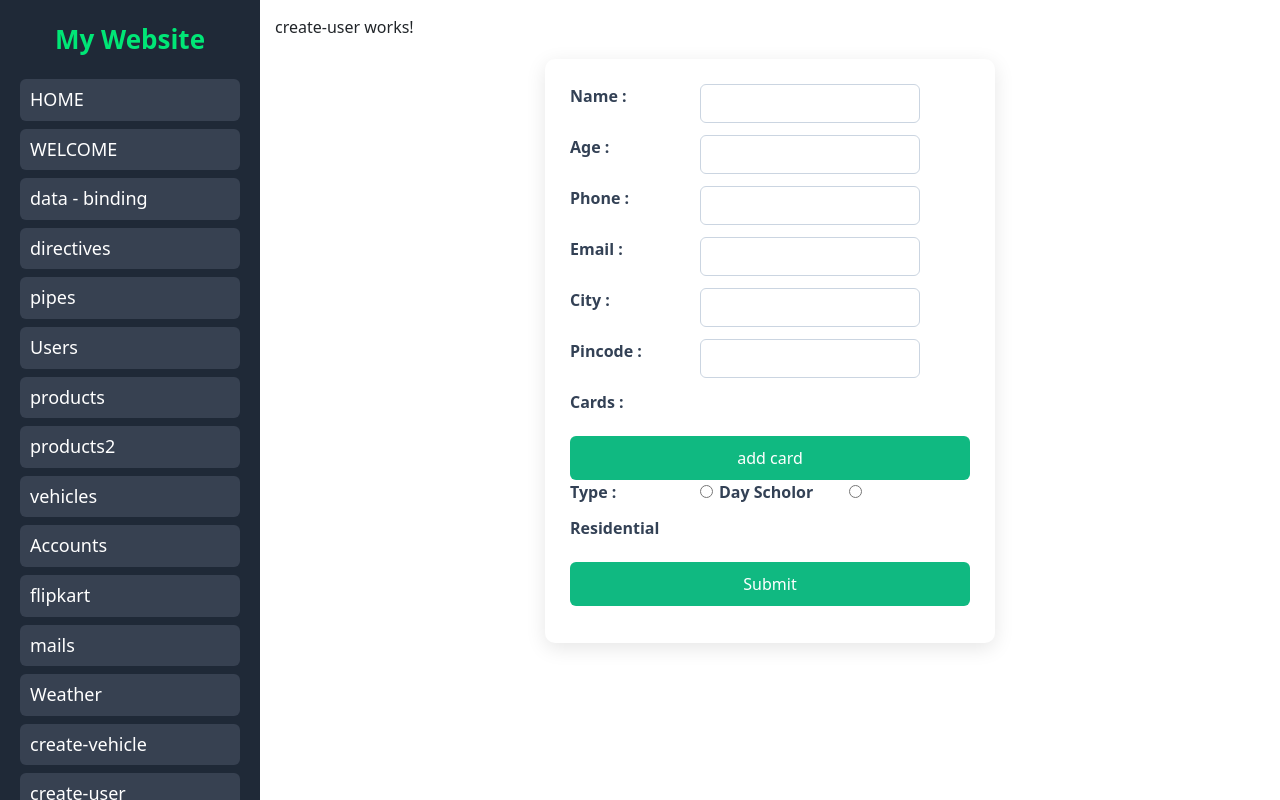
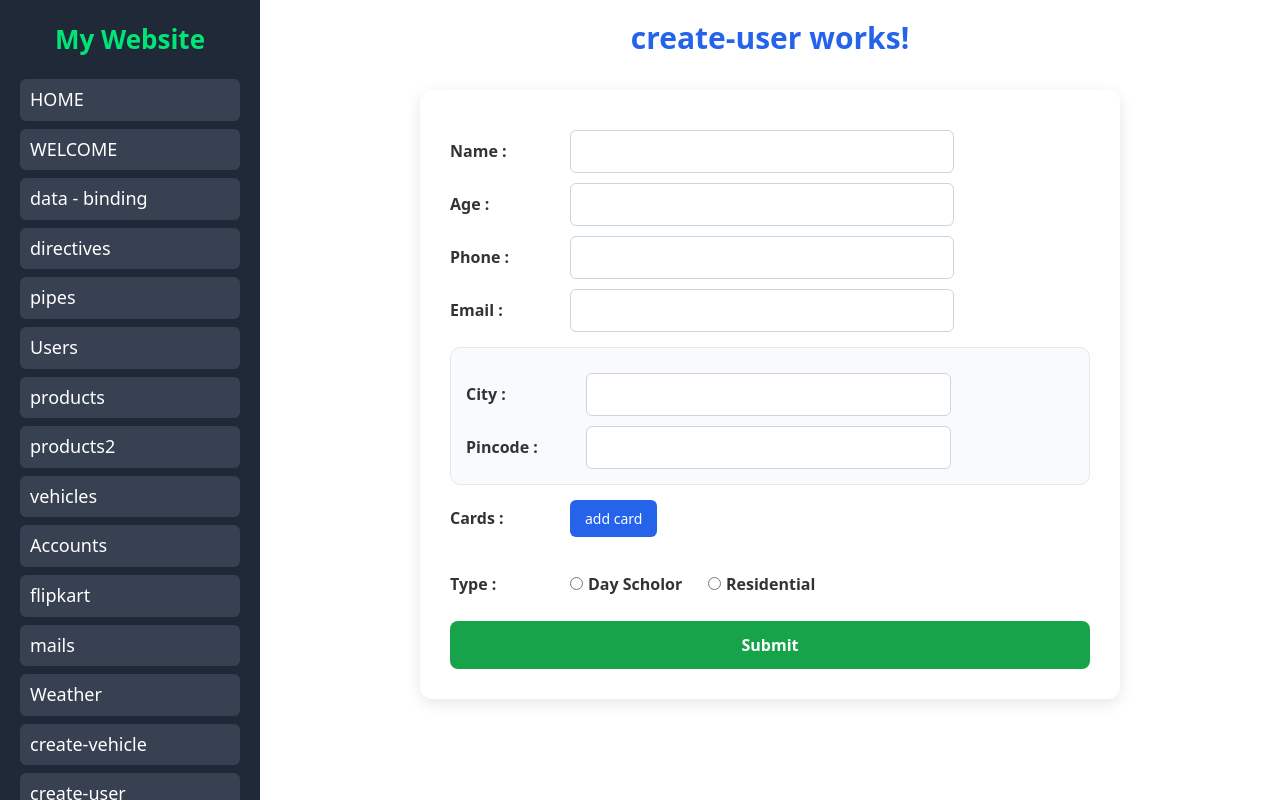
Before and after one commit to siva20510/my-app, an Angular app: page /dashboard/create-user in a window 1280 px wide. Built offline with nearby package versions, Linux system fonts and the light colour scheme; sample sign-in values are in the browser's storage.

Commit message:
form validators

```diff
--- a/src/app/create-user/create-user.component.css
+++ b/src/app/create-user/create-user.component.css
@@ -1,175 +1,161 @@
-/* Page */
+/* page background */
 body {
-  font-family: Arial, sans-serif;
-  background: #f1f5f9;
-  margin: 0;
-  padding: 0;
+  background: #f4f7fb;
+  font-family: Arial, Helvetica, sans-serif;
 }
 
-/* Title */
-h1 {
+/* heading */
+p:first-child {
   text-align: center;
-  margin: 20px 0;
-  color: #1e293b;
+  font-size: 30px;
+  font-weight: bold;
+  color: #2563eb;
+  margin-bottom: 25px;
 }
 
-/* Form container */
+/* form container */
 form {
-  width: 450px;
-  margin: 20px auto;
-  padding: 25px;
-  background: white;
-  border-radius: 10px;
-  box-shadow: 0 5px 20px rgba(0,0,0,0.1);
+  width: 700px;
+  margin: 30px auto;
+  background: #ffffff;
+  padding: 30px;
+  border-radius: 12px;
+  box-shadow: 0 4px 15px rgba(0, 0, 0, 0.1);
 }
 
-/* Labels */
+/* labels */
 label {
   display: inline-block;
-  width: 130px;
-  margin-bottom: 12px;
+  width: 120px;
+  margin-top: 15px;
   font-weight: 600;
-  color: #334155;
-  vertical-align: top;
+  color: #333;
 }
 
-/* Common styles for all form fields */
-input,
-select,
-textarea {
-  padding: 8px 10px;
+/* inputs */
+input[type="text"],
+input[type="number"],
+input[type="email"] {
+  width: 60%;
+  padding: 10px;
+  margin-top: 10px;
   border: 1px solid #cbd5e1;
   border-radius: 6px;
   outline: none;
   transition: 0.3s;
   font-size: 14px;
-  margin-bottom: 12px;
 }
 
-/* Text based inputs */
-input[type="text"],
-input[type="email"],
-input[type="password"],
-input[type="number"],
-input[type="tel"],
-input[type="url"],
-input[type="search"],
-input[type="date"],
-input[type="datetime-local"],
-input[type="month"],
-input[type="week"],
-input[type="time"],
-input[type="color"],
-input[type="file"],
-input[type="range"],
-input[type="hidden"],
-input[type="image"],
-input[type="reset"],
-input[type="button"],
-input[type="submit"],
-select,
-textarea {
-  width: 220px;
+/* input focus */
+input:focus {
+  border-color: #2563eb;
+  box-shadow: 0 0 5px rgba(37, 99, 235, 0.4);
 }
 
-/* Textarea */
-textarea {
-  resize: vertical;
-  min-height: 80px;
+/* validation messages */
+p.ng-invalid,
+div p {
+  color: red;
+  font-size: 13px;
+  margin-left: 125px;
+  margin-top: 4px;
 }
 
-/* Focus effect */
-input:focus,
-select:focus,
-textarea:focus {
-  border-color: #3b82f6;
-  box-shadow: 0 0 5px rgba(59,130,246,0.3);
+/* radio buttons */
+input[type="radio"] {
+  margin-top: 20px;
+  margin-right: 5px;
 }
 
-/* Radio and checkbox */
-input[type="radio"],
-input[type="checkbox"] {
-  width: auto;
-  margin-right: 6px;
+/* buttons */
+button {
+  padding: 8px 15px;
+  margin-top: 15px;
+  border: none;
+  border-radius: 6px;
+  background: #2563eb;
+  color: white;
   cursor: pointer;
+  transition: 0.3s;
+  font-size: 14px;
 }
 
-/* File input */
-input[type="file"] {
-  background: #f8fafc;
-  cursor: pointer;
+button:hover {
+  background: #1d4ed8;
 }
 
-/* Color input */
-input[type="color"] {
-  height: 40px;
-  padding: 2px;
-  cursor: pointer;
+/* delete button */
+button:last-child {
+  background: #dc2626;
 }
 
-/* Range input */
-input[type="range"] {
-  cursor: pointer;
+button:last-child:hover {
+  background: #b91c1c;
 }
 
-/* Buttons */
-input[type="submit"],
-input[type="reset"],
-input[type="button"],
-button {
-  width: 100%;
-  padding: 10px;
-  background: #10b981;
-  color: white;
-  border: none;
-  border-radius: 6px;
-  cursor: pointer;
-  font-size: 16px;
-  transition: 0.3s;
-  margin-top: 10px;
+/* card section */
+[formarrayname="cards"] {
+  margin-top: 20px;
 }
 
-/* Hover effect */
-input[type="submit"]:hover,
-input[type="reset"]:hover,
-input[type="button"]:hover,
-button:hover {
-  background: #059669;
+[formgroupname] {
+  background: #f8fafc;
+  padding: 15px;
+  margin-top: 15px;
+  border-radius: 10px;
+  border: 1px solid #e2e8f0;
 }
 
-/* Disabled fields */
-input:disabled,
-select:disabled,
-textarea:disabled {
-  background: #e2e8f0;
-  cursor: not-allowed;
+/* card heading */
+h4 {
+  color: #2563eb;
+  margin-bottom: 10px;
 }
 
-/* Placeholder */
-::placeholder {
-  color: #94a3b8;
+/* hr line */
+hr {
+  margin-top: 15px;
+  border: none;
+  border-top: 1px solid #d1d5db;
 }
 
-/* Checkbox & radio group */
-.form-group {
-  margin-bottom: 15px;
+/* submit button */
+input[type="submit"] {
+  width: 100%;
+  margin-top: 25px;
+  padding: 12px;
+  border: none;
+  border-radius: 8px;
+  background: #16a34a;
+  color: white;
+  font-size: 16px;
+  font-weight: bold;
+  cursor: pointer;
+  transition: 0.3s;
 }
 
-/* Responsive */
-@media (max-width: 500px) {
+input[type="submit"]:hover {
+  background: #15803d;
+}
+
+/* responsive */
+@media screen and (max-width: 768px) {
   form {
-    width: 90%;
+    width: 95%;
+    padding: 20px;
   }
 
   label {
-    display: block;
     width: 100%;
-    margin-bottom: 5px;
   }
 
-  input,
-  select,
-  textarea {
-    width: 100% !important;
+  input[type="text"],
+  input[type="number"],
+  input[type="email"] {
+    width: 100%;
+  }
+
+  div p {
+    margin-left: 0;
   }
 }
--- a/src/app/create-user/create-user.component.html
+++ b/src/app/create-user/create-user.component.html
@@ -1,25 +1,82 @@
 <p>create-user works!</p>
 
 <form [formGroup]="userForm" (ngSubmit)="submit()">
+
   <label for="">Name :</label>
   <input type="text" formControlName="name" />
   <br />
+  <div *ngIf="userForm.get('name')?.touched && userForm.get('name')?.invalid">
+    <p *ngIf="userForm.get('name')?.errors?.['required']">Name is required</p>
+    <p *ngIf="userForm.get('name')?.errors?.['minlength']">Min 3 characters</p>
+    <p *ngIf="userForm.get('name')?.errors?.['maxlength']">Min 10 characters</p>
+  </div>
+
   <label for="">Age :</label>
   <input type="text" formControlName="age" />
   <br />
+  <div *ngIf="userForm.get('age')?.touched && userForm.get('age')?.invalid">
+    <p *ngIf="userForm.get('age')?.errors?.['required']">age is required</p>
+    <p *ngIf="userForm.get('age')?.errors?.['min']">Age should above 0</p>
+    <p *ngIf="userForm.get('age')?.errors?.['max']">Age should be below 999</p>
+  </div>
+
   <label for="">Phone :</label>
   <input type="number" formControlName="phone" />
   <br />
+  <div *ngIf="userForm.get('phone')?.touched && userForm.get('phone')?.invalid">
+    <p *ngIf="userForm.get('phone')?.errors?.['required']">phone is required</p>
+    <p *ngIf="userForm.get('phone')?.errors?.['min']">
+      Ph no should be 10 digits
+    </p>
+    <p *ngIf="userForm.get('phone')?.errors?.['max']">
+      Ph no should be 10 digits
+    </p>
+  </div>
+
   <label for="">Email :</label>
   <input type="email" formControlName="email" />
   <br />
+  <div *ngIf="userForm.get('email')?.touched && userForm.get('email')?.invalid">
+    <p *ngIf="userForm.get('email')?.errors?.['required']">email is required</p>
+  </div>
+
   <div formGroupName="address">
+
     <label for="">City :</label>
     <input type="text" formControlName="city" />
     <br />
+    <div
+      *ngIf="
+        userForm.get('address')?.get('city')?.touched &&
+        userForm.get('address')?.get('city')?.invalid
+      "
+    >
+      <p *ngIf="userForm.get('address')?.get('city')?.errors?.['required']">
+        city is required
+      </p>
+    </div>
+
     <label for="">Pincode :</label>
     <input type="text" formControlName="pincode" />
     <br />
+    <div
+      *ngIf="
+        userForm.get('address')?.get('pincode')?.touched &&
+        userForm.get('address')?.get('pincode')?.invalid
+      "
+    >
+      <p *ngIf="userForm.get('address')?.get('pincode')?.errors?.['required']">
+        pincode is required
+      </p>
+
+      <p *ngIf="userForm.get('address')?.get('pincode')?.errors?.['min']">
+        pincode should be 6 digits
+      </p>
+
+      <p *ngIf="userForm.get('address')?.get('pincode')?.errors?.['max']">
+        pincode should be 6 digits
+      </p>
+    </div>
   </div>
 
   <label for="">Cards :</label>
@@ -33,14 +90,23 @@
         <label for="">number :</label>
         <input type="text" formControlName="number" />
         <br />
+        <div *ngIf="cardFormArray.controls[i]?.get('number')?.touched && cardFormArray.controls[i]?.get('number')?.invalid">
+          <p *ngIf="cardFormArray.controls[i]?.get('number')?.errors?.['required']">Card number is required</p>
+        </div>
 
         <label for="">name :</label>
         <input type="text" formControlName="name" />
         <br />
+        <div *ngIf="cardFormArray.controls[i]?.get('name')?.touched && cardFormArray.controls[i]?.get('name')?.invalid">
+          <p *ngIf="cardFormArray.controls[i]?.get('name')?.errors?.['required']">Card name is required</p>
+        </div>
 
         <label for="">cvv :</label>
         <input type="text" formControlName="cvv" />
         <br />
+        <div *ngIf="cardFormArray.controls[i]?.get('cvv')?.touched && cardFormArray.controls[i]?.get('cvv')?.invalid">
+          <p *ngIf="cardFormArray.controls[i]?.get('cvv')?.errors?.['required']">Card cvv is required</p>
+        </div>
 
         <button (click)="deleteCard(i)">delete</button>
         <hr />
@@ -50,21 +116,44 @@
 
   <label for="">Type : </label>
   <input type="radio" name="type" value="dayScholor" formControlName="type" />
+
   <label for="">Day Scholor </label>
   <input type="radio" name="type" value="residential" formControlName="type" />
+
   <label for="">Residential </label>
   <br />
 
-<!-- if condition to check whether it is dayscholor or residential -->
+  <!-- if condition to check whether it is dayscholor or residential -->
   <div *ngIf="userForm.get('type')?.value === 'dayScholor'">
+
     <label for="">Bus fee</label>
     <input type="number" formControlName="busFee" />
     <br />
+    <div
+      *ngIf="userForm.get('busFee')?.touched && userForm.get('busFee')?.invalid"
+    >
+      <p *ngIf="userForm.get('busFee')?.errors?.['required']">
+        busFee is required
+      </p>
+      <p *ngIf="userForm.get('busFee')?.errors?.['min']">
+        busFee Should be above 0
+      </p>
+    </div>
   </div>
+
   <div *ngIf="userForm.get('type')?.value === 'residential'">
     <label for="">hostel fee</label>
     <input type="number" formControlName="hostelFee" />
     <br />
+    <div
+      *ngIf="
+        userForm.get('hostelFee')?.touched && userForm.get('hostelFee')?.invalid
+      "
+    >
+      <p *ngIf="userForm.get('hostelFee')?.errors?.['required']">
+        hostelFee is required
+      </p>
+    </div>
   </div>
 
   <input type="submit" />
--- a/src/app/create-user/create-user.component.ts
+++ b/src/app/create-user/create-user.component.ts
@@ -1,5 +1,5 @@
 import { Component } from '@angular/core';
-import { FormArray, FormControl, FormGroup } from '@angular/forms';
+import { FormArray, FormControl, FormGroup, Validators } from '@angular/forms';
 
 @Component({
   selector: 'app-create-user',
@@ -8,19 +8,19 @@ import { FormArray, FormControl, FormGroup } from '@angular/forms';
 })
 export class CreateUserComponent {
   userForm:FormGroup = new FormGroup({
-    name:new FormControl(),
-    age : new FormControl(),
-    phone : new FormControl(),
-    email : new FormControl(),
+    name:new FormControl("",[Validators.required,Validators.minLength(3),Validators.maxLength(10)]),
+    age : new FormControl("",[Validators.required,Validators.min(1),Validators.max(100)]),
+    phone : new FormControl("",[Validators.required,Validators.min(1000000000),Validators.max(9999999999)]),
+    email : new FormControl("",[Validators.required]),
     address : new FormGroup({
-      city : new FormControl(),
-      pincode : new FormControl(),
+      city : new FormControl("",[Validators.required]),
+      pincode : new FormControl("",[Validators.required,Validators.min(100000),Validators.max(999999)]),
     }),
 
     cards : new FormArray([]),
     type: new FormControl(),
-    busFee : new FormControl(),
-    hostelFee : new FormControl(),
+    busFee : new FormControl("",[Validators.required,Validators.min(0)]),
+    hostelFee : new FormControl("",[Validators.required,Validators.min(0)]),
   })
 
   get cardFormArray(){
@@ -29,9 +29,9 @@ export class CreateUserComponent {
   addCard(){
     this.cardFormArray.push(
       new FormGroup({
-        number : new FormControl(),
-        name : new FormControl(),
-        cvv : new FormControl(),
+        number : new FormControl("",[Validators.required]),
+        name : new FormControl("",Validators.required),
+        cvv : new FormControl("",[Validators.required]),
       })
     )
 
```
